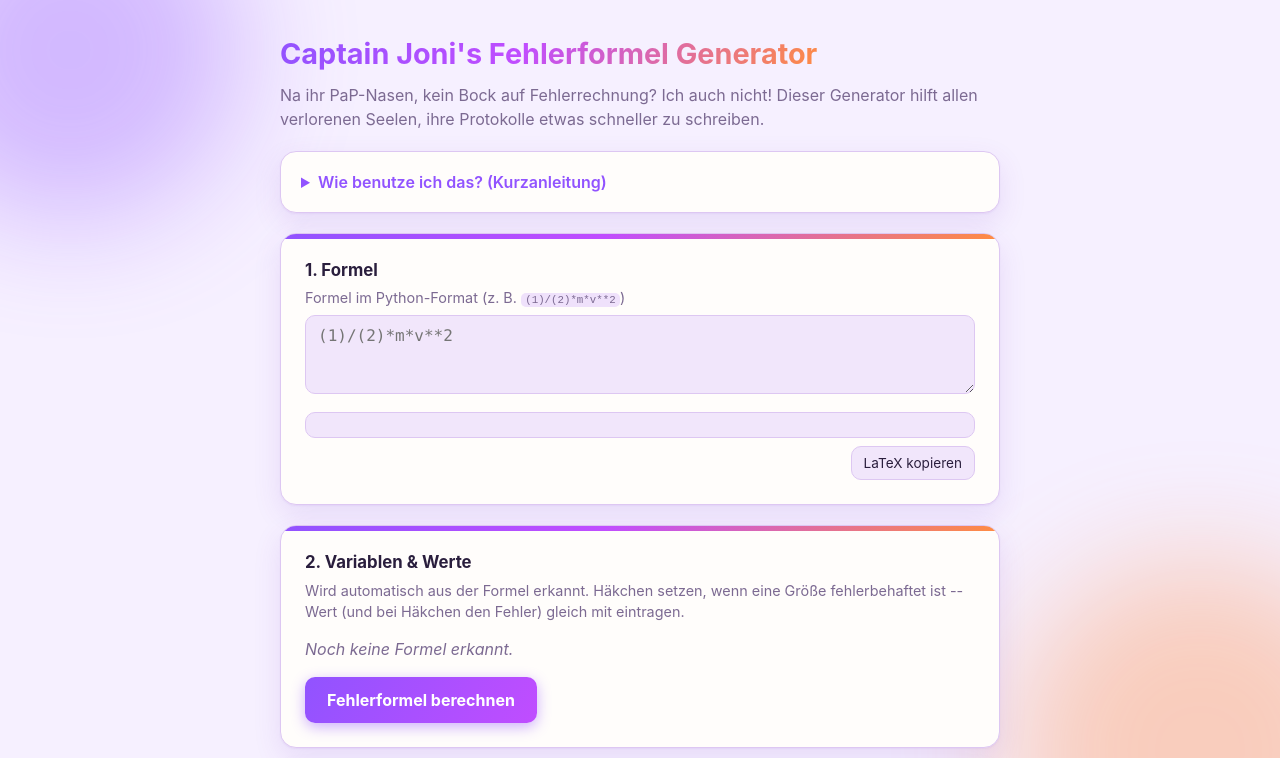
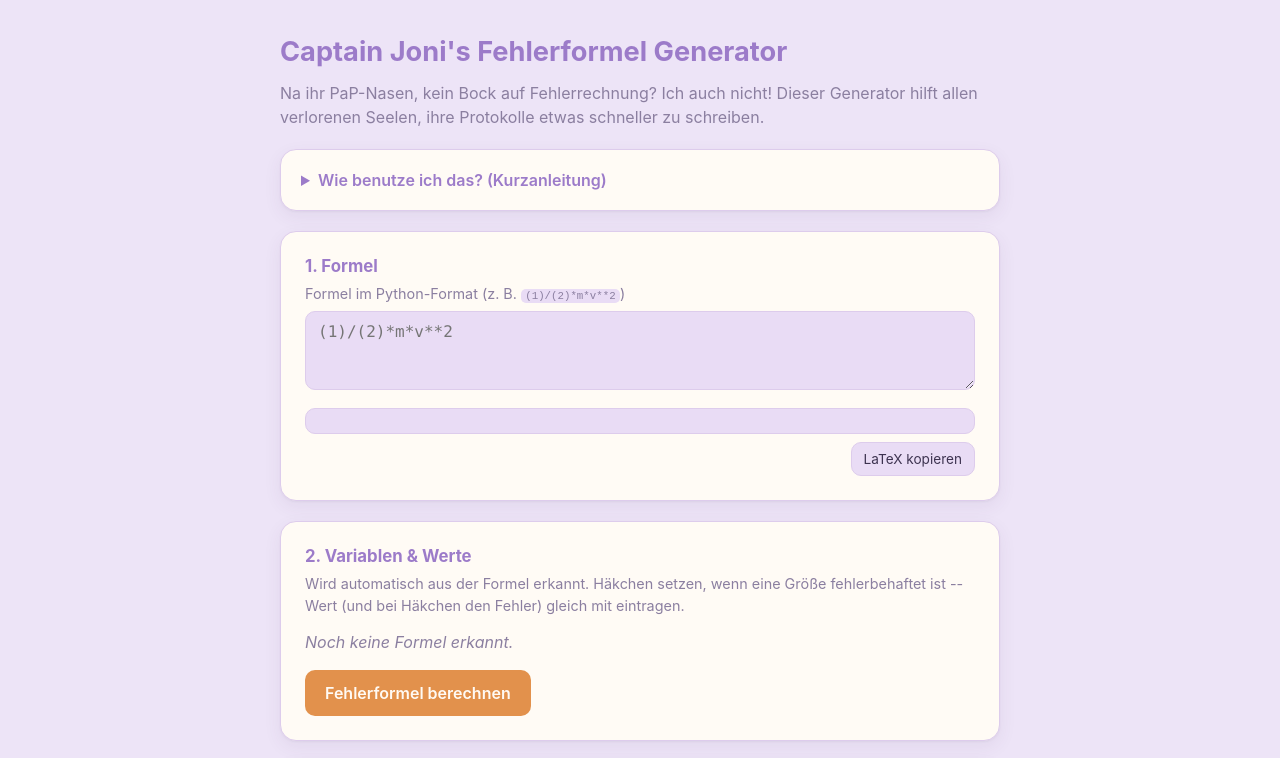
Before and after one commit to captain-joni/errorformulagenerator, a plain HTML site: page public/index.html in a window 1280 px wide. Shown: the top 758 px of the page. Drawn offline with nearby package versions, Linux system fonts and the light colour scheme.

Commit message:
Tone down restyle: calmer, cozy pastel instead of neon/cyberpunk
The previous pass (6c60b06) was too much -- gradient headline, glowing
button shadows, blurred decorative blobs, saturated colors. Replaced with
a plain, muted pastel palette: soft lavender page background, warm cream
cards, no gradients/glow/decorative shapes anywhere.

Kept the purple/orange split but reassigned the roles per feedback: purple
(--accent) is now the calm, ambient/structural color (background, card
borders, headings, links) and orange (--accent2) is reserved specifically
for interactive highlights -- every button, focus rings, known-constant
chips, the numeric result. Verified with the full Playwright regression
suite in both light and dark color-scheme emulation, and a rebuilt
docker-compose.local.yml container. README screenshots regenerated.

Co-Authored-By: Claude Sonnet 5 <noreply@anthropic.com>

```diff
--- a/public/styles.css
+++ b/public/styles.css
@@ -1,44 +1,45 @@
 :root {
-    --bg: #f6f0ff;
-    --surface: #fffdfb;
-    --surface-muted: #f1e6fb;
-    --border: #ddc7f2;
-    --text: #2a1e3d;
-    --text-muted: #7c6a92;
-    --accent: #9153ff;
-    --accent-hover: #7c3aed;
+    --bg: #ede4f7;
+    --surface: #fffbf5;
+    --surface-muted: #e9dcf5;
+    --border: #ddccec;
+    --text: #3d3350;
+    --text-muted: #8b7fa0;
+    --accent: #9c7bc9;
+    --accent-hover: #8a67b8;
     --accent-contrast: #ffffff;
-    --accent2: #ff8c42;
-    --accent2-hover: #f7740f;
-    --accent2-contrast: #2a1206;
-    --danger-bg: #fdecea;
-    --danger-border: #f2b8b5;
-    --danger-text: #7a1f1a;
-    --code-bg: #efe1fb;
-    --shadow: 0 1px 2px rgba(120, 60, 200, 0.07), 0 10px 28px rgba(120, 60, 200, 0.12);
+    --accent2: #e2914c;
+    --accent2-hover: #cf7f3c;
+    --accent2-contrast: #fffaf4;
+    --accent2-soft: #f6e6d2;
+    --danger-bg: #fbeceb;
+    --danger-border: #f0c4c1;
+    --danger-text: #7a3a34;
+    --code-bg: #e9dcf5;
+    --shadow: 0 1px 2px rgba(80, 60, 100, 0.05), 0 6px 18px rgba(80, 60, 100, 0.07);
     --radius: 16px;
-    --gradient: linear-gradient(120deg, var(--accent), #c04dff 45%, var(--accent2));
 }
 
 @media (prefers-color-scheme: dark) {
     :root {
-        --bg: #180f26;
-        --surface: #241834;
-        --surface-muted: #2f2143;
-        --border: #46325f;
-        --text: #f5eeff;
-        --text-muted: #b6a3cf;
-        --accent: #b98bff;
-        --accent-hover: #cba3ff;
-        --accent-contrast: #1a1030;
-        --accent2: #ffab5e;
-        --accent2-hover: #ffbb7a;
-        --accent2-contrast: #2a1206;
-        --danger-bg: #3a1f1f;
-        --danger-border: #6b3634;
-        --danger-text: #f5b8b3;
-        --code-bg: #322347;
-        --shadow: 0 1px 2px rgba(0, 0, 0, 0.4), 0 10px 32px rgba(150, 80, 255, 0.18);
+        --bg: #221a30;
+        --surface: #2c2239;
+        --surface-muted: #362a47;
+        --border: #47385c;
+        --text: #f1e9fb;
+        --text-muted: #b3a3c8;
+        --accent: #c3a4e8;
+        --accent-hover: #d2b8ee;
+        --accent-contrast: #221a30;
+        --accent2: #e6a165;
+        --accent2-hover: #edb27e;
+        --accent2-contrast: #2c1808;
+        --accent2-soft: #402f22;
+        --danger-bg: #3a2523;
+        --danger-border: #63413c;
+        --danger-text: #f0b3ab;
+        --code-bg: #362a47;
+        --shadow: 0 1px 2px rgba(0, 0, 0, 0.25), 0 6px 20px rgba(0, 0, 0, 0.25);
     }
 }
 
@@ -47,50 +48,21 @@
 }
 
 html {
-    accent-color: var(--accent);
+    accent-color: var(--accent2);
 }
 
 body {
-    position: relative;
     margin: 0;
     padding: 32px 16px 64px;
     background: var(--bg);
     color: var(--text);
     font-family: -apple-system, BlinkMacSystemFont, "Segoe UI", Roboto, Helvetica, Arial, sans-serif;
     line-height: 1.5;
-    overflow-x: hidden;
-}
-
-/* funky blurred blobs floating behind the content -- purely decorative */
-body::before, body::after {
-    content: "";
-    position: fixed;
-    z-index: -1;
-    border-radius: 50%;
-    filter: blur(60px);
-    opacity: 0.35;
-    pointer-events: none;
-}
-
-body::before {
-    top: -120px;
-    left: -100px;
-    width: 340px;
-    height: 340px;
-    background: var(--accent);
-}
-
-body::after {
-    bottom: -140px;
-    right: -110px;
-    width: 380px;
-    height: 380px;
-    background: var(--accent2);
 }
 
 ::selection {
-    background: var(--accent2);
-    color: var(--accent2-contrast);
+    background: var(--accent2-soft);
+    color: var(--text);
 }
 
 main {
@@ -107,14 +79,9 @@ main {
 }
 
 .page-header h1 {
-    font-size: 1.8em;
+    font-size: 1.7em;
     margin: 0 0 8px;
-    background: var(--gradient);
-    -webkit-background-clip: text;
-    background-clip: text;
     color: var(--accent);
-    -webkit-text-fill-color: transparent;
-    display: inline-block;
 }
 
 .subtitle {
@@ -159,27 +126,17 @@ code {
 }
 
 .card {
-    position: relative;
     background: var(--surface);
     border: 1px solid var(--border);
     border-radius: var(--radius);
     box-shadow: var(--shadow);
-    padding: 24px 24px 24px;
-    overflow: hidden;
-    transition: transform 0.15s ease, box-shadow 0.15s ease;
-}
-
-.card::before {
-    content: "";
-    position: absolute;
-    inset: 0 0 auto 0;
-    height: 5px;
-    background: var(--gradient);
+    padding: 22px 24px 24px;
 }
 
 .card h2 {
     font-size: 1.05em;
     margin: 0 0 4px;
+    color: var(--accent);
 }
 
 .hint {
@@ -210,7 +167,7 @@ textarea, input[type="text"] {
 textarea:focus, input[type="text"]:focus {
     outline: none;
     border-color: var(--accent2);
-    box-shadow: 0 0 0 3px color-mix(in srgb, var(--accent2) 30%, transparent);
+    box-shadow: 0 0 0 3px color-mix(in srgb, var(--accent2) 18%, transparent);
 }
 
 textarea {
@@ -233,7 +190,7 @@ button {
     cursor: pointer;
     border-radius: 10px;
     border: none;
-    transition: filter 0.15s ease, transform 0.05s ease, box-shadow 0.15s ease;
+    transition: background-color 0.15s ease, transform 0.05s ease;
 }
 
 button:active {
@@ -242,15 +199,14 @@ button:active {
 
 .primary-button {
     margin-top: 16px;
-    padding: 11px 22px;
-    background: linear-gradient(120deg, var(--accent), #c04dff);
-    color: var(--accent-contrast);
-    font-weight: 700;
-    box-shadow: 0 4px 14px color-mix(in srgb, var(--accent) 45%, transparent);
+    padding: 11px 20px;
+    background: var(--accent2);
+    color: var(--accent2-contrast);
+    font-weight: 600;
 }
 
 .primary-button:hover {
-    filter: brightness(1.08);
+    background: var(--accent2-hover);
 }
 
 .secondary-button {
@@ -270,7 +226,6 @@ button:active {
     color: var(--accent2);
     font-size: 0.85em;
     padding: 2px 0;
-    font-weight: 600;
     text-decoration: underline;
     text-underline-offset: 2px;
 }
@@ -330,8 +285,7 @@ button:active {
 
 .var-row--constant {
     grid-template-columns: 1fr auto;
-    background: color-mix(in srgb, var(--accent2) 10%, var(--surface-muted));
-    border: 1px dashed color-mix(in srgb, var(--accent2) 45%, transparent);
+    background: var(--accent2-soft);
 }
 
 .const-info {
@@ -393,8 +347,8 @@ button:active {
 
 .result-box {
     margin-top: 14px;
-    font-size: 1.4em;
-    font-weight: 800;
+    font-size: 1.3em;
+    font-weight: 700;
     color: var(--accent2);
 }
 
@@ -405,16 +359,15 @@ button:active {
 }
 
 .donate-button {
-    background: linear-gradient(120deg, var(--accent2), #ffb238);
+    background: var(--accent2);
     color: var(--accent2-contrast);
     border: none;
-    padding: 11px 22px;
-    font-weight: 700;
-    box-shadow: 0 4px 14px color-mix(in srgb, var(--accent2) 45%, transparent);
+    padding: 10px 20px;
+    font-weight: 600;
 }
 
 .donate-button:hover {
-    filter: brightness(1.06);
+    background: var(--accent2-hover);
 }
 
 @media (max-width: 560px) {
```
Also changed, not shown: pictures/pic_1.png, pictures/pic_2.png, pictures/pic_3.png, pictures/pic_4.png, pictures/pic_5.png.
